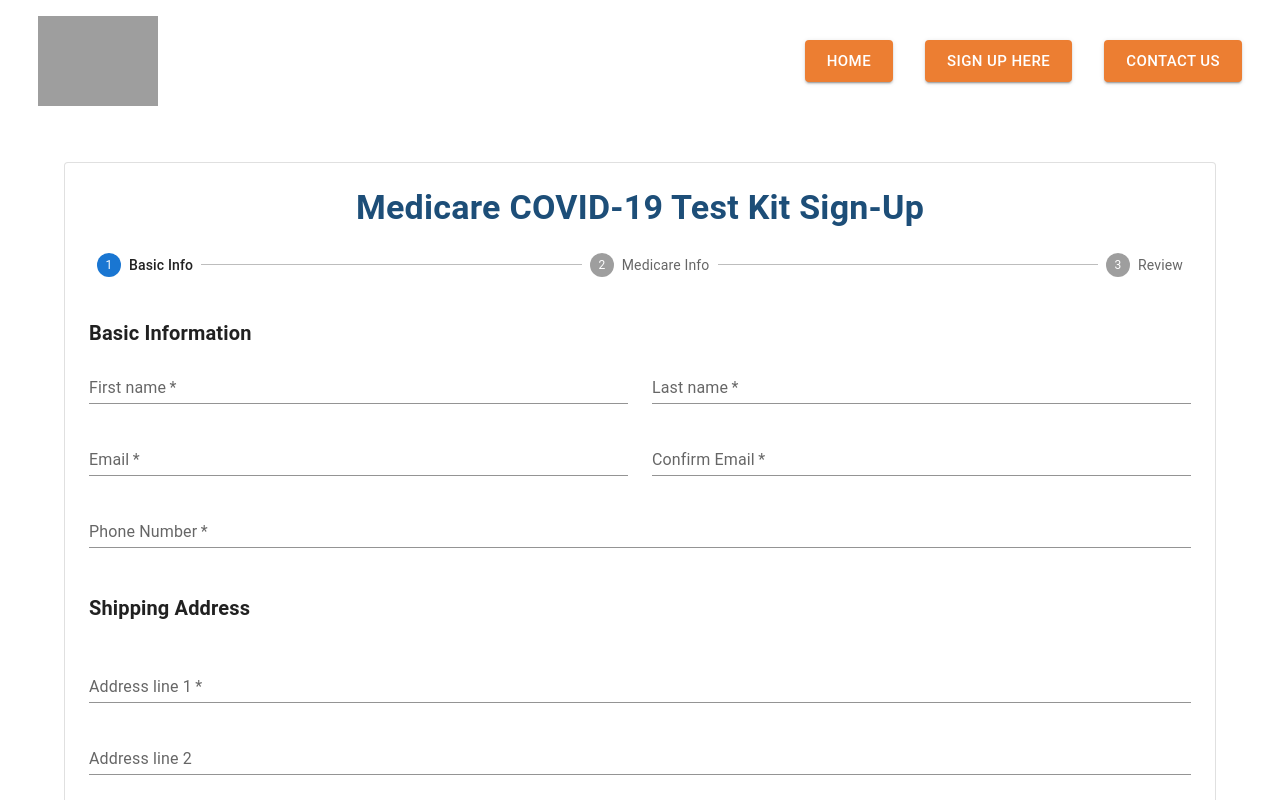
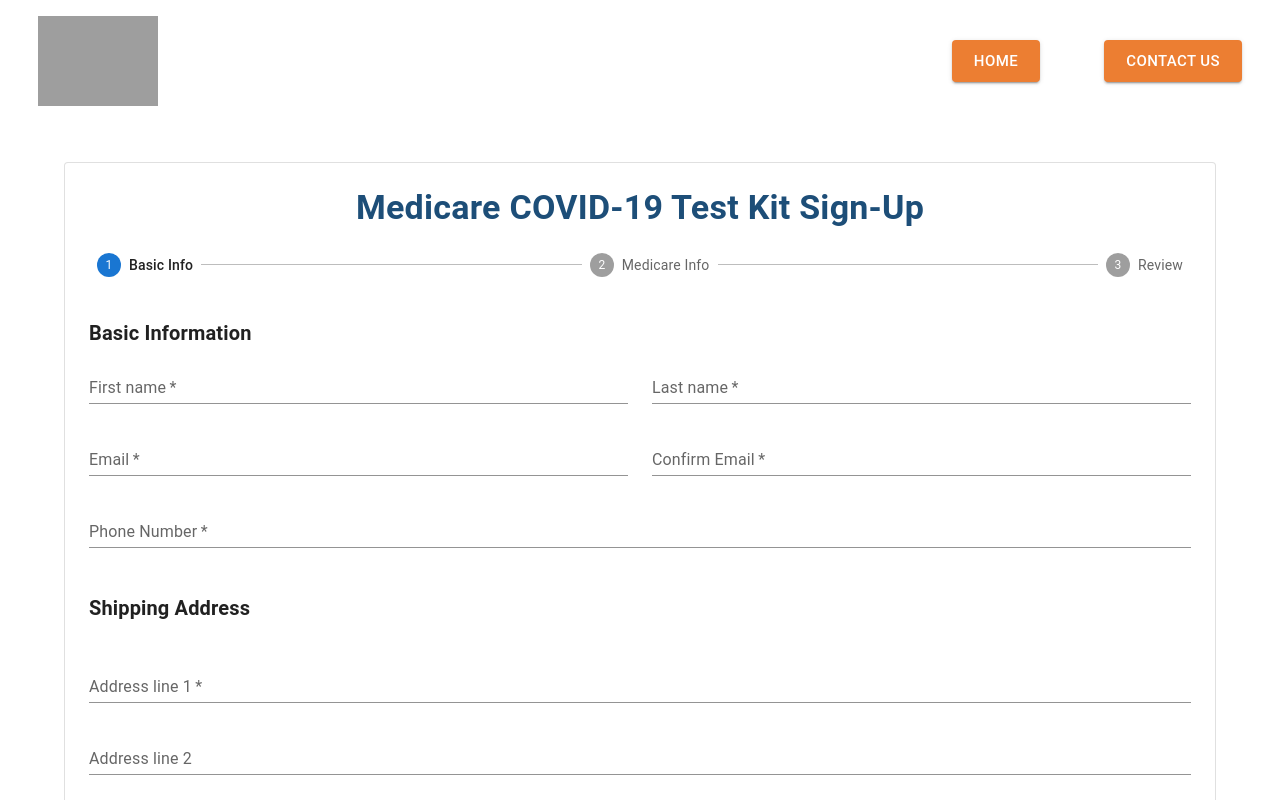
Before and after one commit to anmorr/journey-health-otc-medicare, a Next.js app: page /signup in a window 1280 px wide. Shown: the top 800 px of the page. Built offline with nearby package versions, Linux system fonts and the light colour scheme; grey boxes are pictures that could not be loaded.

Commit message:
Updated conditional logic for the signup button

```diff
--- a/layout/Main/components/Topbar/Topbar.js
+++ b/layout/Main/components/Topbar/Topbar.js
@@ -120,7 +120,7 @@ const Topbar = ({ onSidebarOpen, pages, colorInvert = false }) => {
         </Box>
 
         <Box marginLeft={4}>
-          {!pathname.includes("order-confirmation") &&
+          {!(pathname.includes("order-confirmation") ||  pathname.includes("signup")) &&
 
             <Button
             onClick={() => {router.push("/signup")}}
```
